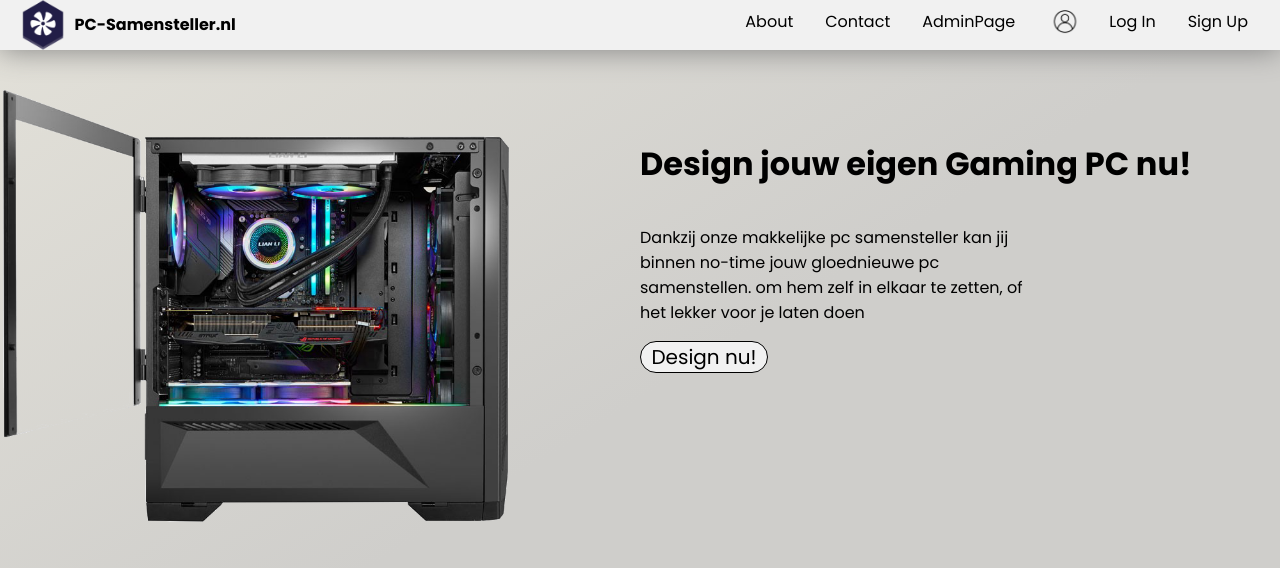
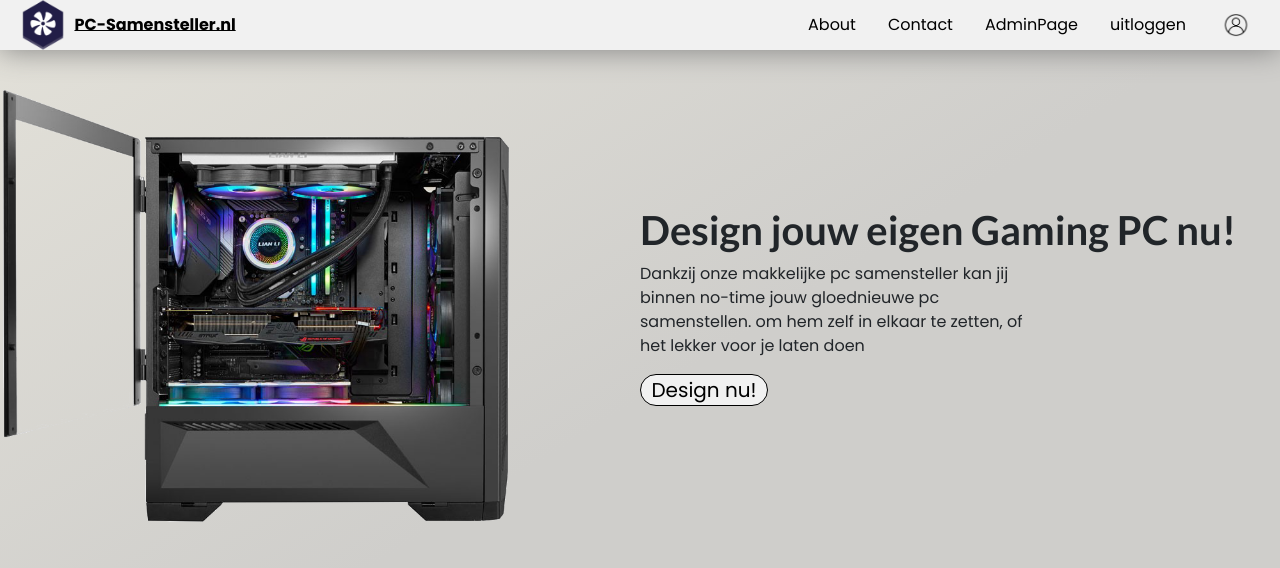
Before and after one commit to CasperBruning/htdocs, a PHP site: page /Periode3-Project/public/homepage.php in a window 1280 px wide. Shown: the top 568 px of the page. Run offline with PHP 8.4, Linux system fonts and the light colour scheme; the visitor is signed in with stand-in values (Sample User, id 1); some libraries are stand-ins or nearby versions.

Commit message:
php project periode 3

```diff
--- a/Periode3-Project/public/css/hompage.css
+++ b/Periode3-Project/public/css/hompage.css
@@ -11,9 +11,6 @@
     }
     .leftContainerHP img{
         width: 300%;
-    }
-    .rightContainerHP{
-        margin-top: 80%;
     }
     .rightContainerHP h1, .rightContainerHP p, .rightContainerHP a{
         margin-left: -10%;
@@ -87,7 +84,6 @@
     }
 
     .rightContainerHP {
-        margin-top: -10%;
         display: flex;
         justify-content: center;
         width: 50%;
--- a/Periode3-Project/public/header.php
+++ b/Periode3-Project/public/header.php
@@ -1,5 +1,13 @@
 <?php
-require "../config/database.php"
+require_once ("../config/database.php");
+require_once ('../src/userFunctions.php');
+require_once ("../src/databaseFunctions.php");
+$user = null;
+session_start();
+
+if (isset($_SESSION['userID'])){
+    $user = $_SESSION['userID'];
+}
 ?>
 
 <!doctype html>
@@ -11,13 +19,14 @@
     <meta http-equiv="X-UA-Compatible" content="ie=edge">
     <link rel="preconnect" href="https://fonts.googleapis.com">
     <link rel="preconnect" href="https://fonts.gstatic.com" crossorigin>
-    <link href="https://fonts.googleapis.com/css2?family=Poppins:wght@100;200;300;400;500;600;700;800;900&display=swap"
-          rel="stylesheet">
-
+    <link href="https://fonts.googleapis.com/css2?family=Poppins:wght@100;200;300;400;500;600;700;800;900&display=swap" rel="stylesheet">
+    <link rel="stylesheet" href="bootstrap/css/bootstrap.min.css">
     <link rel="stylesheet" href="css/style.css">
     <link rel="stylesheet" href="css/hompage.css">
     <link rel="stylesheet" href="css/footer.css">
     <link rel="stylesheet" href="css/design.css">
+    <link rel="stylesheet" href="css/login.css">
+    <link rel="stylesheet" href="css/order.css">
     <script src="js/jQuery/jquery-3.6.0.min.js"></script>
     <script src="js/index.js"></script>
     <title>PC-Samensteller</title>
@@ -36,9 +45,17 @@
         <li><a href="#">About</a></li>
         <li><a href="#">Contact</a></li>
         <li><a href="#">AdminPage</a></li>
-        <li class="logInIconLI"><a href="#"><img class="logInIcon" src="img/LoggedInIcon.png"><span class="LogInText">Account</span></a></li>
-        <li><a href="#">Log In</a></li>
-        <li><a href="#">Sign Up</a></li>
+        <?php
+        if ($user != null){?>
+            <li><a href="logout.php">uitloggen</a></li>
+            <li class="logInIconLI"><a href="#"><img class="logInIcon" src="img/LoggedInIcon.png"><span class="LogInText">Account</span></a></li>
+        <?php
+        }else{
+        ?>
+            <li><a href="login.php">Log In</a></li>
+            <li><a href="register.php">Sign Up</a></li>
+        <?php }
+        ?>
 
     </ul>
 </section>
--- a/Periode3-Project/public/js/index.js
+++ b/Periode3-Project/public/js/index.js
@@ -22,6 +22,7 @@
         $("."+elementname).removeClass("hide")
     })
 
+    $
     //CPU Select
     $(`.amd`).addClass("hide")
     $(`.intel`).addClass("hide")
--- a/Periode3-Project/src/userFunctions.php
+++ b/Periode3-Project/src/userFunctions.php
@@ -1,17 +1,18 @@
 <?php
-require 'databaseFunctions.php';
+require_once ("databaseFunctions.php");
 
-function registerUser($firstName, $lastName, $email, $password){
-    $result = db_insertData("INSERT INTO users (firstName, lastName, email, password)
-                                    VALUES ('$firstName', '$lastName', '$email', '$password') ");
+function registerUser($naam, $email, $tel, $password){
+    $result = db_insertData("INSERT INTO gebruikers (naam, telefoonnummer,email, wachtwoord)
+                                    VALUES ('$naam', '$email', '$tel', '$password')");
     return $result;
 }
 
 function getUser($email, $password){
-    $user = db_getData("SELECT * FROM users WHERE email = '$email' AND password = '$password'");
+    $user = db_getData("SELECT * FROM gebruikers WHERE email = '$email' AND wachtwoord = '$password'");
+//    print_r($user);
     if ( $user->num_rows > 0){
         // User found, return data
-        return $user;
+        return $user->fetch_assoc();
     } else {
         return "No user Found";
     }
```
